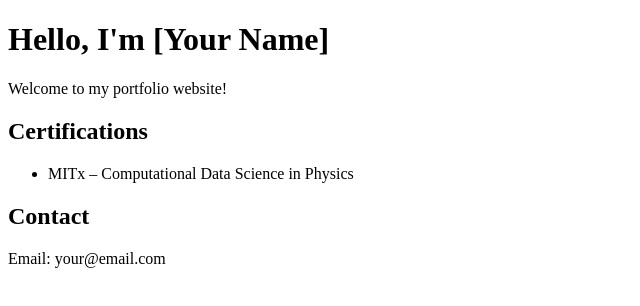
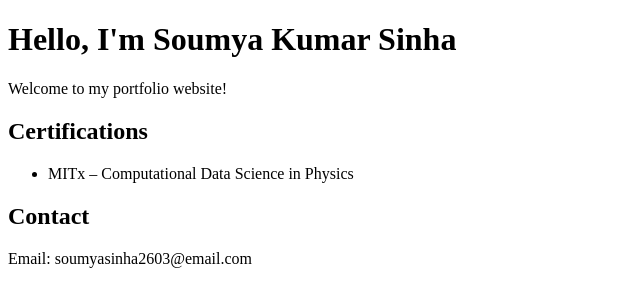
Before and after one commit to SoumyaSinha2603/soumyasinha.github.io, a plain HTML site: page index.html in a window 1280 px wide. Shown: the whole page, without its empty margins (0-640 px from the left). Drawn offline with Linux system fonts and the light colour scheme.

Commit message:
Update index.html

```diff
--- a/index.html
+++ b/index.html
@@ -4,7 +4,7 @@
   <title>My Portfolio</title>
 </head>
 <body>
-  <h1>Hello, I'm [Your Name]</h1>
+  <h1>Hello, I'm Soumya Kumar Sinha</h1>
   <p>Welcome to my portfolio website!</p>
 
   <h2>Certifications</h2>
@@ -13,6 +13,6 @@
   </ul>
 
   <h2>Contact</h2>
-  <p>Email: your@email.com</p>
+  <p>Email: soumyasinha2603@email.com</p>
 </body>
 </html>
```
